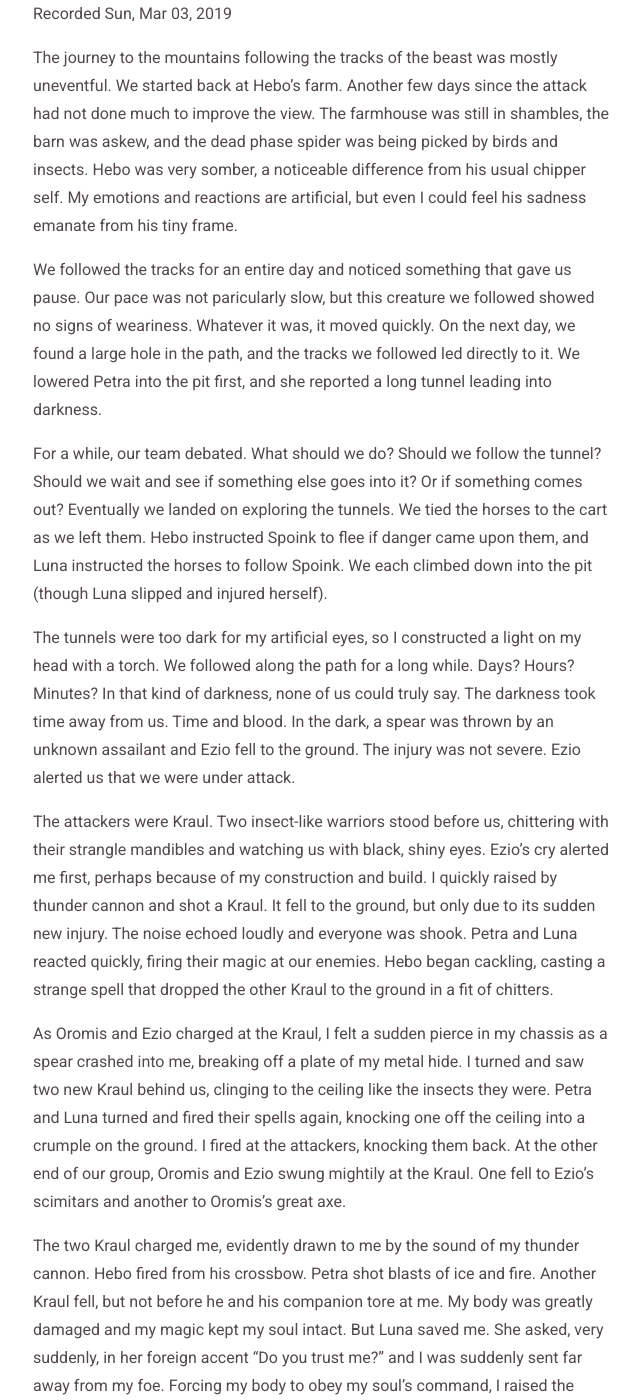
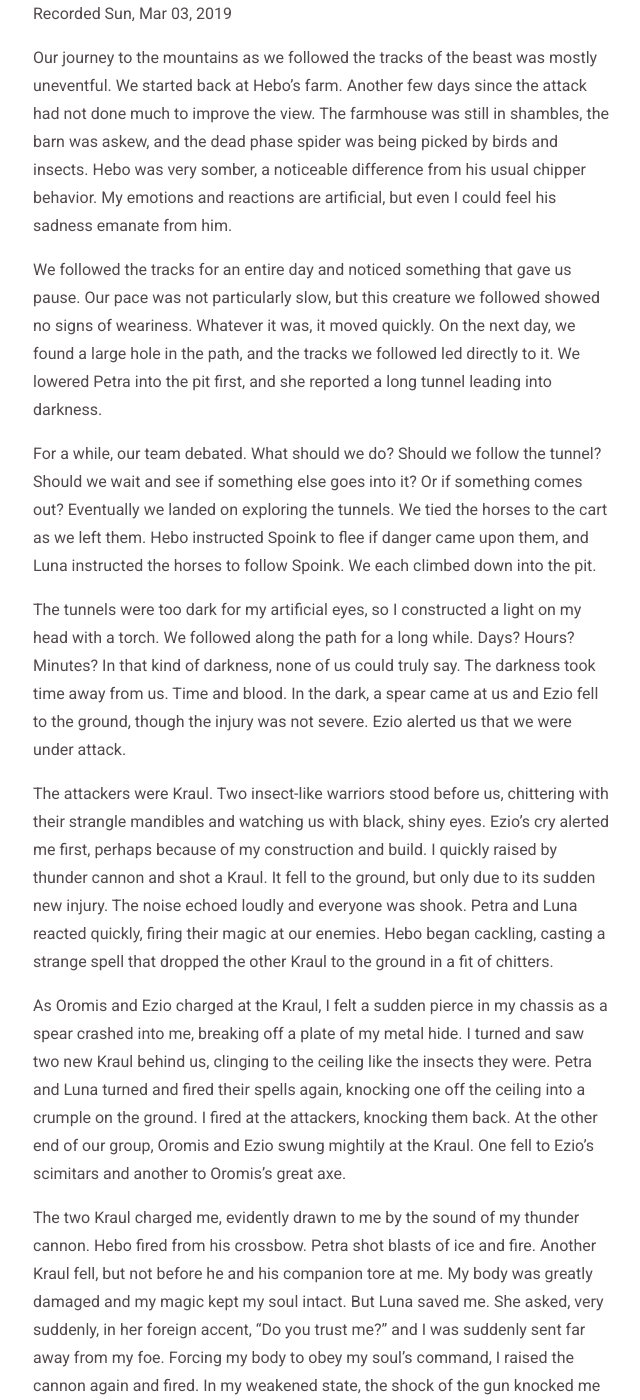
Before and after one commit to clblamires/ninesjournal, a Jekyll site: the page built from _posts/2019-03-02-dark-tunnels-and-darker-enemies.md, in a window 1280 px wide and 1400 px high, scrolled down 474 px. Shown: the whole window, without its empty margins (317-957 px from the left). Built offline with Jekyll 4.4.1, drawn with Linux system fonts in a browser that asks for light colours; some of the changed text lies outside the part shown.

Commit message:
Update Episodes “2019-03-02-dark-tunnels-and-darker-enemies”

```diff
--- a/_posts/2019-03-02-dark-tunnels-and-darker-enemies.md
+++ b/_posts/2019-03-02-dark-tunnels-and-darker-enemies.md
@@ -1,26 +1,26 @@
 ---
 layout: post
-title:  "Dark Tunnels and Darker Enemies"
-date:   2019-03-02 18:00:00 -0700
+title: Dark Tunnels and Darker Enemies
+date: '2019-03-02 18:00:00 -0700'
 tags: thundercannon kraul darkvision treasure bagofholding
 episode: 3
 ---
 
-The journey to the mountains following the tracks of the beast was mostly uneventful. We started back at Hebo's farm. Another few days since the attack had not done much to improve the view. The farmhouse was still in shambles, the barn was askew, and the dead phase spider was being picked by birds and insects. Hebo was very somber, a noticeable difference from his usual chipper self. My emotions and reactions are artificial, but even I could feel his sadness emanate from his tiny frame.
+Our journey to the mountains as we followed the tracks of the beast was mostly uneventful. We started back at Hebo's farm. Another few days since the attack had not done much to improve the view. The farmhouse was still in shambles, the barn was askew, and the dead phase spider was being picked by birds and insects. Hebo was very somber, a noticeable difference from his usual chipper behavior. My emotions and reactions are artificial, but even I could feel his sadness emanate from him.
 
-We followed the tracks for an entire day and noticed something that gave us pause. Our pace was not paricularly slow, but this creature we followed showed no signs of weariness. Whatever it was, it moved quickly. On the next day, we found a large hole in the path, and the tracks we followed led directly to it. We lowered Petra into the pit first, and she reported a long tunnel leading into darkness.
+We followed the tracks for an entire day and noticed something that gave us pause. Our pace was not particularly slow, but this creature we followed showed no signs of weariness. Whatever it was, it moved quickly. On the next day, we found a large hole in the path, and the tracks we followed led directly to it. We lowered Petra into the pit first, and she reported a long tunnel leading into darkness.
 
-For a while, our team debated. What should we do? Should we follow the tunnel? Should we wait and see if something else goes into it? Or if something comes out? Eventually we landed on exploring the tunnels. We tied the horses to the cart as we left them. Hebo instructed Spoink to flee if danger came upon them, and Luna instructed the horses to follow Spoink. We each climbed down into the pit (though Luna slipped and injured herself).
+For a while, our team debated. What should we do? Should we follow the tunnel? Should we wait and see if something else goes into it? Or if something comes out? Eventually we landed on exploring the tunnels. We tied the horses to the cart as we left them. Hebo instructed Spoink to flee if danger came upon them, and Luna instructed the horses to follow Spoink. We each climbed down into the pit.
 
-The tunnels were too dark for my artificial eyes, so I constructed a light on my head with a torch. We followed along the path for a long while. Days? Hours? Minutes? In that kind of darkness, none of us could truly say. The darkness took time away from us. Time and blood. In the dark, a spear was thrown by an unknown assailant and Ezio fell to the ground. The injury was not severe. Ezio alerted us that we were under attack.
+The tunnels were too dark for my artificial eyes, so I constructed a light on my head with a torch. We followed along the path for a long while. Days? Hours? Minutes? In that kind of darkness, none of us could truly say. The darkness took time away from us. Time and blood. In the dark, a spear came at us and Ezio fell to the ground, though the injury was not severe. Ezio alerted us that we were under attack.
 
 The attackers were Kraul. Two insect-like warriors stood before us, chittering with their strangle mandibles and watching us with black, shiny eyes. Ezio's cry alerted me first, perhaps because of my construction and build. I quickly raised by thunder cannon and shot a Kraul. It fell to the ground, but only due to its sudden new injury. The noise echoed loudly and everyone was shook. Petra and Luna reacted quickly, firing their magic at our enemies. Hebo began cackling, casting a strange spell that dropped the other Kraul to the ground in a fit of chitters.
 
 As Oromis and Ezio charged at the Kraul, I felt a sudden pierce in my chassis as a spear crashed into me, breaking off a plate of my metal hide. I turned and saw two new Kraul behind us, clinging to the ceiling like the insects they were. Petra and Luna turned and fired their spells again, knocking one off the ceiling into a crumple on the ground. I fired at the attackers, knocking them back. At the other end of our group, Oromis and Ezio swung mightily at the Kraul. One fell to Ezio's scimitars and another to Oromis's great axe.
 
-The two Kraul charged me, evidently drawn to me by the sound of my thunder cannon. Hebo fired from his crossbow. Petra shot blasts of ice and fire. Another Kraul fell, but not before he and his companion tore at me. My body was greatly damaged and my magic kept my soul intact. But Luna saved me. She asked, very suddenly, in her foreign accent "Do you trust me?" and I was suddenly sent far away from my foe. Forcing my body to obey my soul's command, I raised the cannon again and fired. In my weakened state, the shock of the gun knocked me backwards.
+The two Kraul charged me, evidently drawn to me by the sound of my thunder cannon. Hebo fired from his crossbow. Petra shot blasts of ice and fire. Another Kraul fell, but not before he and his companion tore at me. My body was greatly damaged and my magic kept my soul intact. But Luna saved me. She asked, very suddenly, in her foreign accent, "Do you trust me?" and I was suddenly sent far away from my foe. Forcing my body to obey my soul's command, I raised the cannon again and fired. In my weakened state, the shock of the gun knocked me backwards.
 
-When I arose, the group was resting after the victorious battle. My companions were salvaging what they could from the Kraul, including weapons and plate armor. They could not get anything from the Kraul I had fired upon last as the thunder cannon's shot had ripped the body of that creature to pieces. I used my magic and skill to repair my body, and the party continued. The things we found on the Kraul were stored in my bag of holding.
+When I arose, the group was resting after the battle. My companions were salvaging what they could from the Kraul, including weapons and plate armor. They could not get anything from the Kraul I had fired upon last as the thunder cannon's shot had ripped the body of that creature to pieces. I used my magic and skill to repair my body, and the party continued. The things we found on the Kraul were stored in my bag of holding.
 
 We came upon a series of smaller paths. Hebo and Luna ventured into them and returned with various daggers and armor. They also found a black and white dagger set. Luna sensed some magic from them, but we were wary of touching them as they could be cursed. Luna, a hexblade and master of curses herself, warned us that cursed items could cause any of us to very suddenly perish. We stored them into my bag of holding.
 
```
